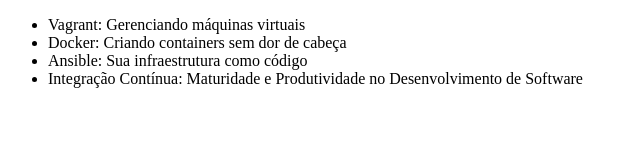
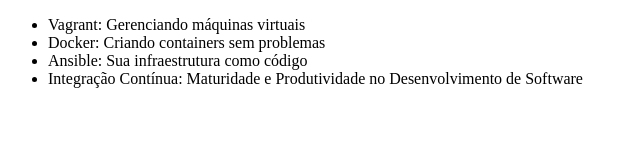
Before and after one commit to lescarpi/alura-git, a plain HTML site: page index.html in a window 1280 px wide. Shown: the full height of the page, 0-640 px from the left. Drawn offline with Linux system fonts and the light colour scheme.

Commit message:
Alterando o nome do curso de Docker

```diff
--- a/index.html
+++ b/index.html
@@ -7,7 +7,7 @@
 <body>
     <ul>
         <li>Vagrant: Gerenciando máquinas virtuais</li>
-        <li>Docker: Criando containers sem dor de cabeça</li>
+        <li>Docker: Criando containers sem problemas</li>
         <li>Ansible: Sua infraestrutura como código</li>
         <li>Integração Contínua: Maturidade e Produtividade no Desenvolvimento de Software</li>
     </ul>
```
